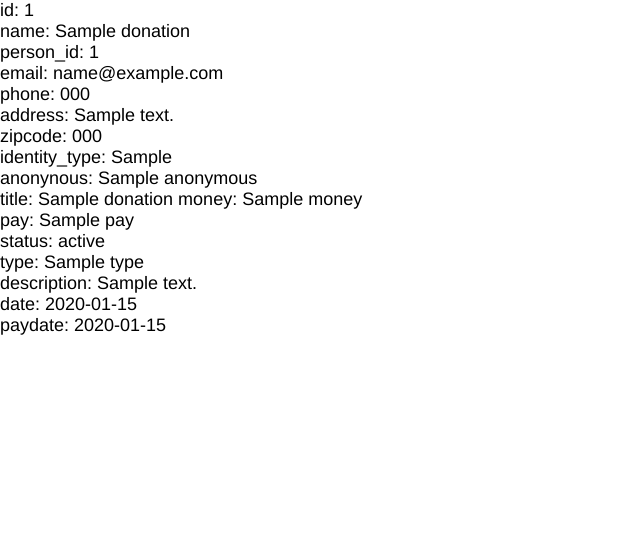
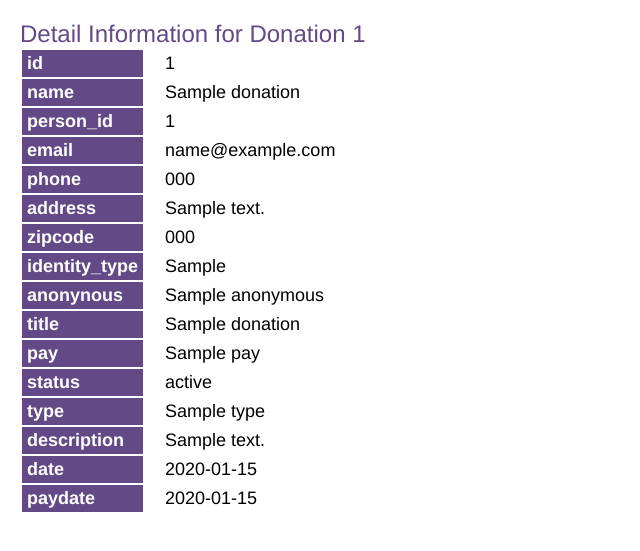
Before and after one commit to forward0606/CCU_donation, a Symfony app: template templates/donation/index.html.twig in a window 1280 px wide. Shown: the top 551 px of the page, without its empty margins (0-640 px from the left). Run offline with Twig, Linux system fonts and the light colour scheme; the template is opened without the code that fills it: most values are stand-ins (such as "Sample title", 1, 10 or a date in 2020); some libraries are stand-ins or nearby versions.

```diff
--- a/public/style.css
+++ b/public/style.css
@@ -391,3 +391,51 @@ fieldset {
 .progress_list li.active_rec::after {
     background-color: #634a87;
 }
+
+.donation_list {
+    display: flex;
+    margin-top: 20px;
+    justify-content: center;
+}
+
+.donation_list table{
+    color: black;
+}
+
+td {
+    padding: 0px 20px;
+}
+
+.donation_list a{
+    text-transform: initial;
+    color: blue;
+}
+
+.person_info {
+    margin: 20px;
+}
+
+.person_info table {
+    color: black;
+    text-align: left;
+}
+
+.person_info th {
+    background-color: #634a87;
+    color: white;
+    padding: 3px 5px;
+}
+
+.person_info td {
+    background-color: white;
+}
+
+h3 {
+    text-align: center;
+    font-size: 30px;
+}
+
+hr {
+    size: 5px;
+    width: 80%;
+}
--- a/src/Controller/RootController.php
+++ b/src/Controller/RootController.php
@@ -36,7 +36,7 @@ class RootController extends AbstractController
 	    $donation->setZipcode('12345');
 	    $donation->settitle('Keyboard');
 
-        // real needed
+        // really needed
         $donation->setIdentityType('alumni');
         $donation->setAnonymous(false);
         $donation->setType('paper');
--- a/templates/donation/index.html.twig
+++ b/templates/donation/index.html.twig
@@ -1,40 +1,73 @@
 {% extends '/base.html.twig' %}
 
 {% block body%}
-id: {{ donation.id }}
-<br>
-name: {{ donation.name }}
-<br>
-person_id: {{ donation.personId }}
-<br>
-email: {{ donation.email }}
-<br>
-phone: {{ donation.phone }}
-<br>
-address: {{ donation.address }}
-<br>
-zipcode: {{ donation.zipcode }}
-<br>
+<div class="person_info">
+    <span style="font-size: 24px; color: #634a87; margin-bottom: 10px;">Detail Information for Donation {{ donation.id }}</span>
+    <table>
+        <tr>
+            <th>id</th>
+            <td>{{ donation.id }}</td>
+        </tr>
+        <tr>
+            <th>name</th>
+            <td>{{ donation.name }}</td>
+        </tr>
+        <tr>
+            <th>person_id</th>
+            <td>{{ donation.personId }}</td>
+        </tr>
+        <tr>
+            <th>email</th>
+            <td>{{ donation.email }}</td>
+        </tr>
+        <tr>
+            <th>phone</th>
+            <td>{{ donation.phone }}</td>
+        </tr>
+        <tr>
+            <th>address</th>
+            <td>{{ donation.address }}</td>
+        </tr>
+        <tr>
+            <th>zipcode</th>
+            <td>{{ donation.zipcode }}</td>
+        </tr>
+        <tr>
+            <th>identity_type</th>
+            <td>{{ donation.identityType }}</td>
+        </tr>
+        <tr>
+            <th>anonynous</th>
+            <td>{{ donation.anonymous }}</td>
+        </tr>
+        <tr>
+            <th>title</th>
+            <td>{{ donation.title }}</td>
+        </tr>
+        <tr>
+            <th>pay</th>
+            <td>{{ donation.pay }}</td>
+        </tr>
+        <tr>
+            <th>status</th>
+            <td>{{ donation.status }}</td>
+        </tr>
+        <tr>
+            <th>type</th>
+            <td>{{ donation.type }}</td>
+        </tr>
+        <tr>
+            <th>description</th>
+            <td>{{ donation.description }}</td>
+        </tr>
+        <tr>
+            <th>date</th>
+            <td>{{ donation.date|date('Y-m-d') }}</td>
+        </tr>
+        <tr>
+            <th>paydate</th>
+            <td>{{ donation.paydate is empty ? '' : donation.paydate|date('Y-m-d') }}</td>
+        </tr>
 
-identity_type: {{ donation.identityType }}
-<br>
-anonynous: {{ donation.anonymous }}
-<br>
-title: {{ donation.title }}
-
-money: {{ donation.money }}
-<br>
-pay: {{ donation.pay }}
-<br>
-status: {{ donation.status }}
-<br>
-type: {{ donation.type }}
-<br>
-description: {{ donation.description }}
-<br>
-
-date: {{ donation.date|date('Y-m-d') }}
-<br>
-paydate: {{ donation.paydate is empty ? '' : donation.paydate|date('Y-m-d') }}
-
+</div>
 {% endblock %}
```
Also changed, not shown: templates/donation/all.html.twig (+42 -2 lines).
